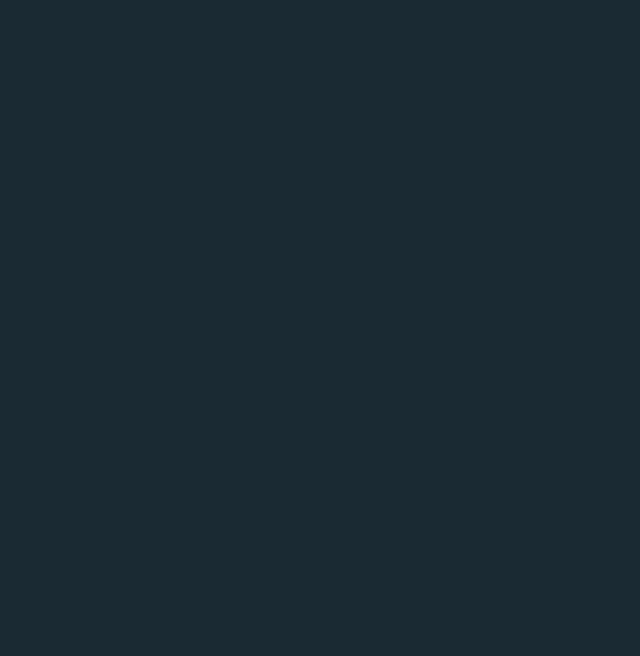
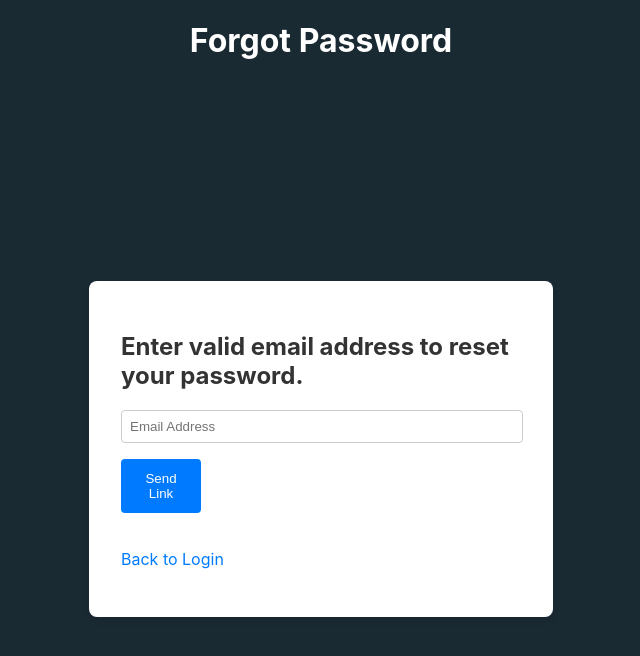
Before and after one commit to johnpl-io/smart_park, a React (Create React App) app in the folder Frontend/: page /ForgotPassword in a window 1280 px wide. Before the commit this address had no page. Shown: the top 656 px of the page, without its empty margins (319-959 px from the left). Built offline with nearby package versions, Linux system fonts and the light colour scheme.

Commit message:
added forgot password page

```diff
--- a/Frontend/src/App.js
+++ b/Frontend/src/App.js
@@ -1,7 +1,8 @@
 import './App.css';
 import MapPage from './Map.js';
-import LoginPage from './Login.js'
-import CreateAccountPage from './MakeAccount.js'
+import LoginPage from './Login.js';
+import CreateAccountPage from './MakeAccount.js';
+import ForgotPasswordPage from './ForgotPassword.js';
 import { BrowserRouter as Router, Route, Routes } from 'react-router-dom';
 
 import firebase from 'firebase/compat/app';
@@ -23,9 +24,10 @@ function App() {
   return (
     <Router>
         <Routes>
-            <Route path="/Map" element={<MapPage/>} />
+            <Route path="/map" element={<MapPage/>} />
             <Route path="/" element={<LoginPage/>} />
             <Route path="/create-account" element={<CreateAccountPage/>} />
+            <Route path="/ForgotPassword" element={<ForgotPasswordPage/>} />
         </Routes>
     </Router>
     );
--- /dev/null
+++ b/Frontend/src/ForgotPassword.css
@@ -0,0 +1,19 @@
+h1{
+    text-align: center;
+    padding-bottom: 1rem;
+}
+
+.login-form {
+    background-color: #ffffff;
+    color: #333333;
+    width: 100%;
+    max-width: 400px;
+    padding: 2rem;
+    border-radius: 0.5rem;
+    box-shadow: 0 4px 6px rgba(0, 0, 0, 0.1);
+    margin: auto;
+}
+
+button{
+    margin-bottom: 5%;
+}
--- /dev/null
+++ b/Frontend/src/ForgotPassword.js
@@ -0,0 +1,91 @@
+import React, { useState, useEffect } from 'react';
+import {Link, useNavigate} from "react-router-dom";
+import {getAuth} from 'firebase/auth';
+import { sendPasswordResetEmail } from "firebase/auth";
+import { ToastContainer, toast } from 'react-toastify';
+import 'react-toastify/dist/ReactToastify.min.css';
+import './ForgotPassword.css';
+
+
+const ForgotPasswordPage = () => {
+
+    const [email, setEmail] = useState("");
+    const navigate = useNavigate();
+    const [error, setError] = useState("");
+    const [successMessage, setSuccessMessage] = useState("");
+
+    const handlePasswordReset = async () => {
+      try {
+        await sendPasswordResetEmail(getAuth(), email).then(() => {
+          toast.success("Password reset link has been sent. Please check your mailbox");
+          setTimeout(() => {
+            navigate('/', { replace: true });
+          }, 5300)
+        })
+      } catch (err) {
+        toast.error("An error occurred while sending mail.")
+      }
+    }
+
+    useEffect(() => {
+                return () => {
+                    setError("");
+                    setSuccessMessage("");
+                };
+            }, [email]);
+
+        const linkStyle = {
+            color: '#007bff',
+            textDecoration: 'none',
+        };
+
+        const pageStyle = {
+            display: 'flex',
+            flexDirection: 'column',
+            alignItems: 'center',
+            justifyContent: 'center',
+            height: '100vh',
+            background: '#1a2a33',
+        };
+
+        const inputStyle = {
+                margin: '10px 0',
+                padding: '10px',
+                width: '300px',
+                borderRadius: '5px',
+                border: '1px solid #ccc',
+            };
+
+        const errorStyle = {
+                color: '#ff0000',
+                margin: '10px 0',
+            };
+
+        const buttonStyle = {
+            padding: '0.75rem',
+            borderRadius: '0.25rem',
+            border: 'none',
+            color: '#ffffff',
+            backgroundColor: '#007bff',
+            cursor: 'pointer',
+            width: '20%',
+        };
+
+
+    return (
+    <div style={pageStyle}>
+        <h1>Forgot Password</h1>
+        <div class="login-form">
+            <h2>Enter valid email address to reset your password.</h2>
+            <input  type = "text" placeholder="Email Address" value = {email} onChange={e=>setEmail(e.target.value)} />
+            <button onClick={handlePasswordReset} style={buttonStyle}>Send Link</button>
+                        {error && <p style={errorStyle}>{error}</p>}
+                        {successMessage && <p style={{ color: "green" }}>{successMessage}</p>}
+                        <p><Link to="/" style={linkStyle}>Back to Login</Link></p>
+        </div>
+        <ToastContainer />
+    </div>
+  );
+}
+
+export default ForgotPasswordPage;
```
Also changed, not shown: 1 other file (tests, documents, lock files or other folders).
